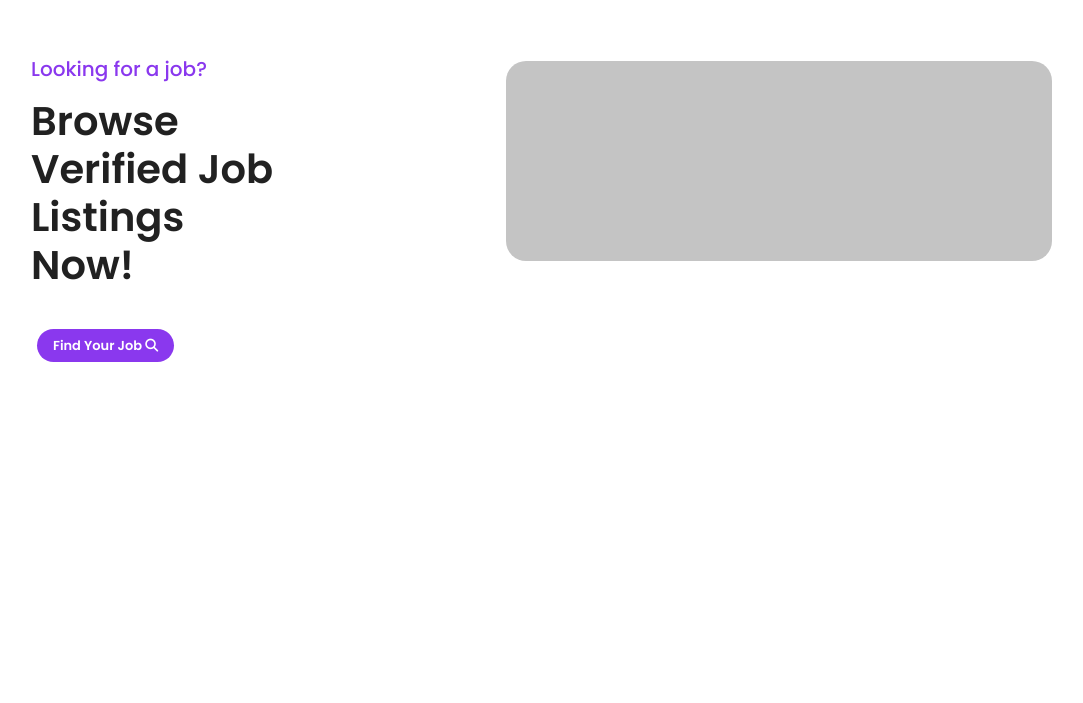
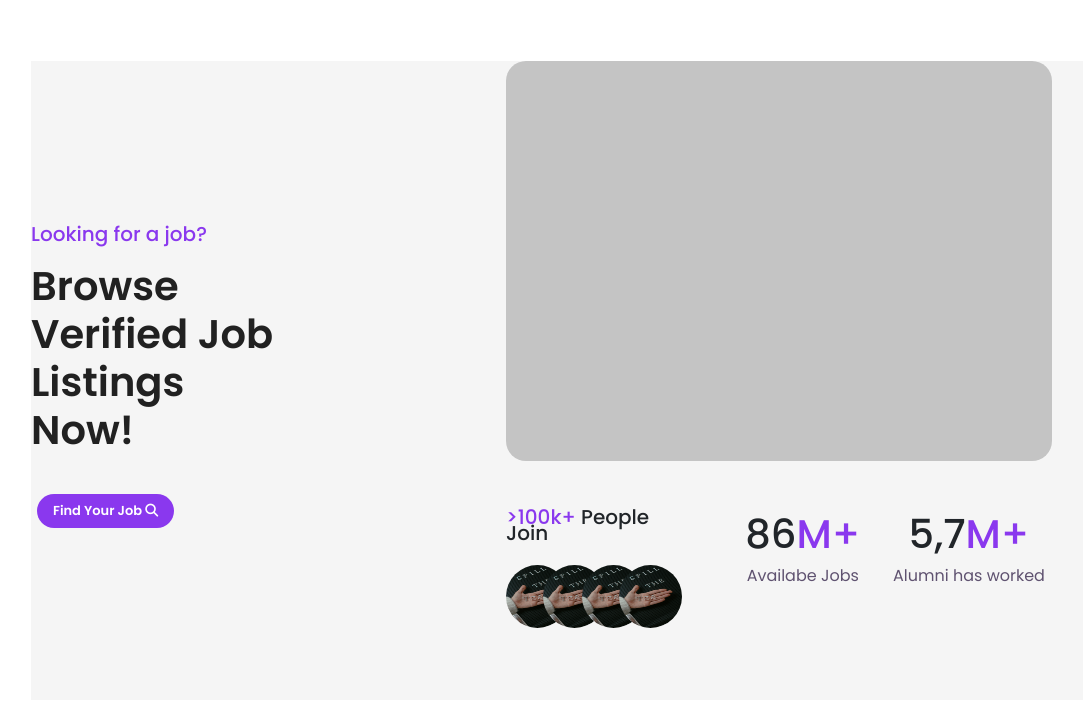
Before and after one commit to mrismaildev/Skilljob, a plain HTML site: page index.html in a window 1280 px wide. Shown: the part 5414-6117 px from the top of the page, without its empty margins (51-1134 px from the left). Before the commit the page ends 5902 px from the top, so only its background shows below. Drawn offline with Linux system fonts and the light colour scheme.

Commit message:
add CTA section

```diff
--- a/css/style.css
+++ b/css/style.css
@@ -993,5 +993,11 @@ font-size: 20px;
 .ctaR{
   background-color: #C4C4C4;
   border-radius: 20px;
-  height: 200px;
+  height: 400px;
 }
+.heroedit{
+ background: none;
+}
+.ctaColor{
+  background: #F5F5F5;
+}
--- a/index.html
+++ b/index.html
@@ -895,8 +895,9 @@
   <!-- ?CTA section start -->
   <section id="cta">
     <div class="container">
+<div class="ctaColor">
   <div class="row">
-        <div class="col-lg-3">
+    <div class="col-lg-3 align-self-center">
       <div class="testext ctaleft">
         <h5><span class="span">Looking for a job?</span></h5>
         <h3>Browse Verified Job Listings Now!</h3>
@@ -905,6 +906,44 @@
     </div>
     <div class="col-lg-6 offset-lg-2">
       <div class="ctaR"></div>
+      <div class="row">
+        <div class="col-lg-4 my-5">
+          <div class="btnText">
+            <h5><span class="span">>100k+</span> People Join</h5>
+            <div class="img my-4">
+              <img class="img-fluid custom1" src="images/pixel.jpg" alt="pixel.jpg"
+                style="width: 63px;max-height: 63px; border-radius: 50%;">
+
+              <img class="img-fluid custom2" src="images/pixel.jpg" alt="pixel.jpg"
+                style="width: 63px;max-height: 63px; border-radius: 50%;">
+
+              <img class="img-fluid custom3" src="images/pixel.jpg" alt="pixel.jpg"
+                style="width: 63px;max-height: 63px; border-radius: 50%;">
+
+
+              <img class="img-fluid custom4" src="images/pixel.jpg" alt="pixel.jpg"
+                style="width: 63px;max-height: 63px; border-radius: 50%;">
+
+            </div>
+          </div>
+        </div>
+
+
+
+        <div class="col-lg-3 offset-lg-1 my-3">
+          <div class="heroStart heroedit">
+            <h3>86<span class="span">M+</span></h3>
+            <h6>Availabe Jobs</h6>
+          </div>
+        </div>
+        <div class="col-lg-4 my-3">
+          <div class="heroStart heroedit">
+            <h3>5,7<span class="span">M+</span></h3>
+            <h6>Alumni has worked</h6>
+          </div>
+        </div>
+      </div>
+    </div>
   </div>
 </div>
     </div>
```
Lines whose indentation alone changed are shown as unchanged.
